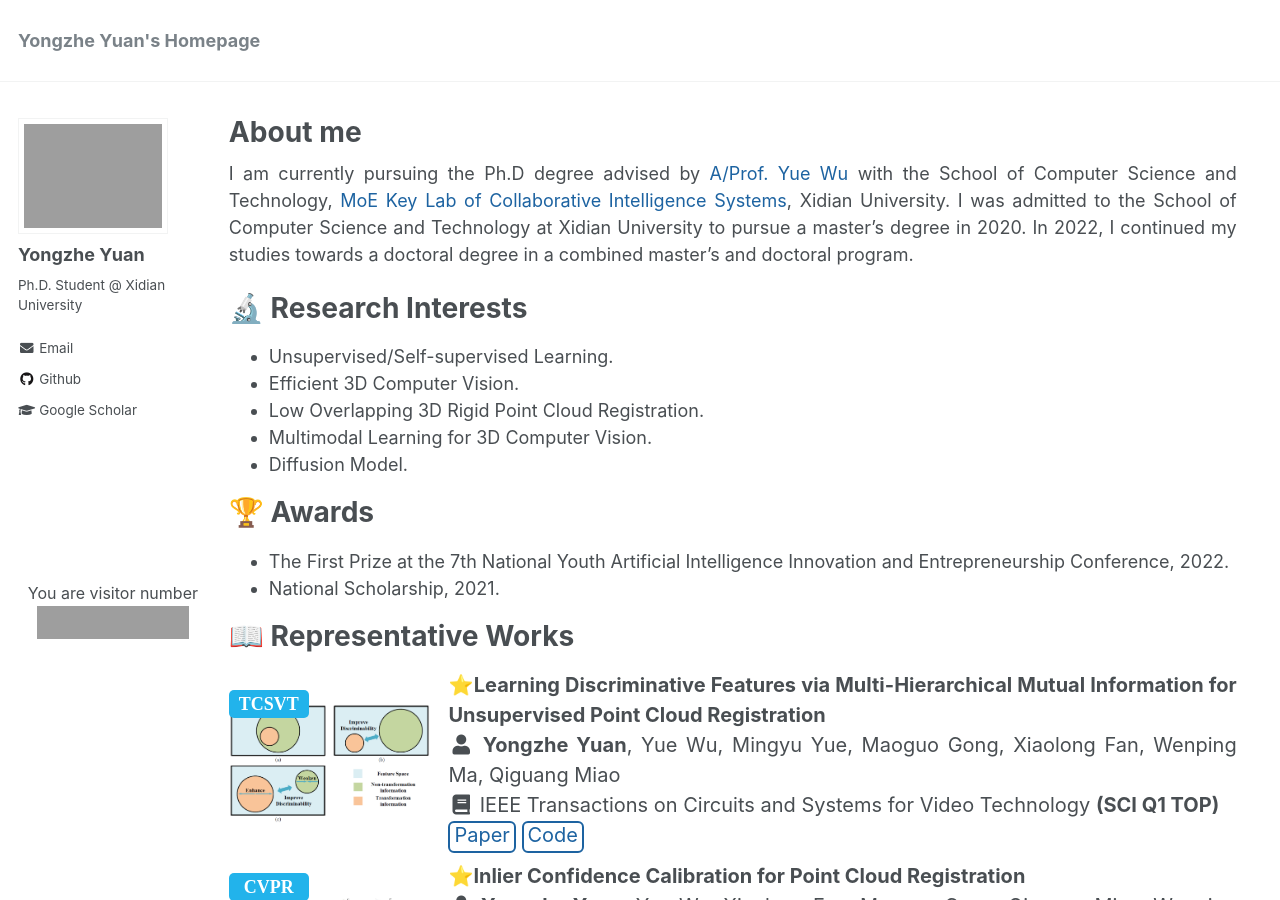
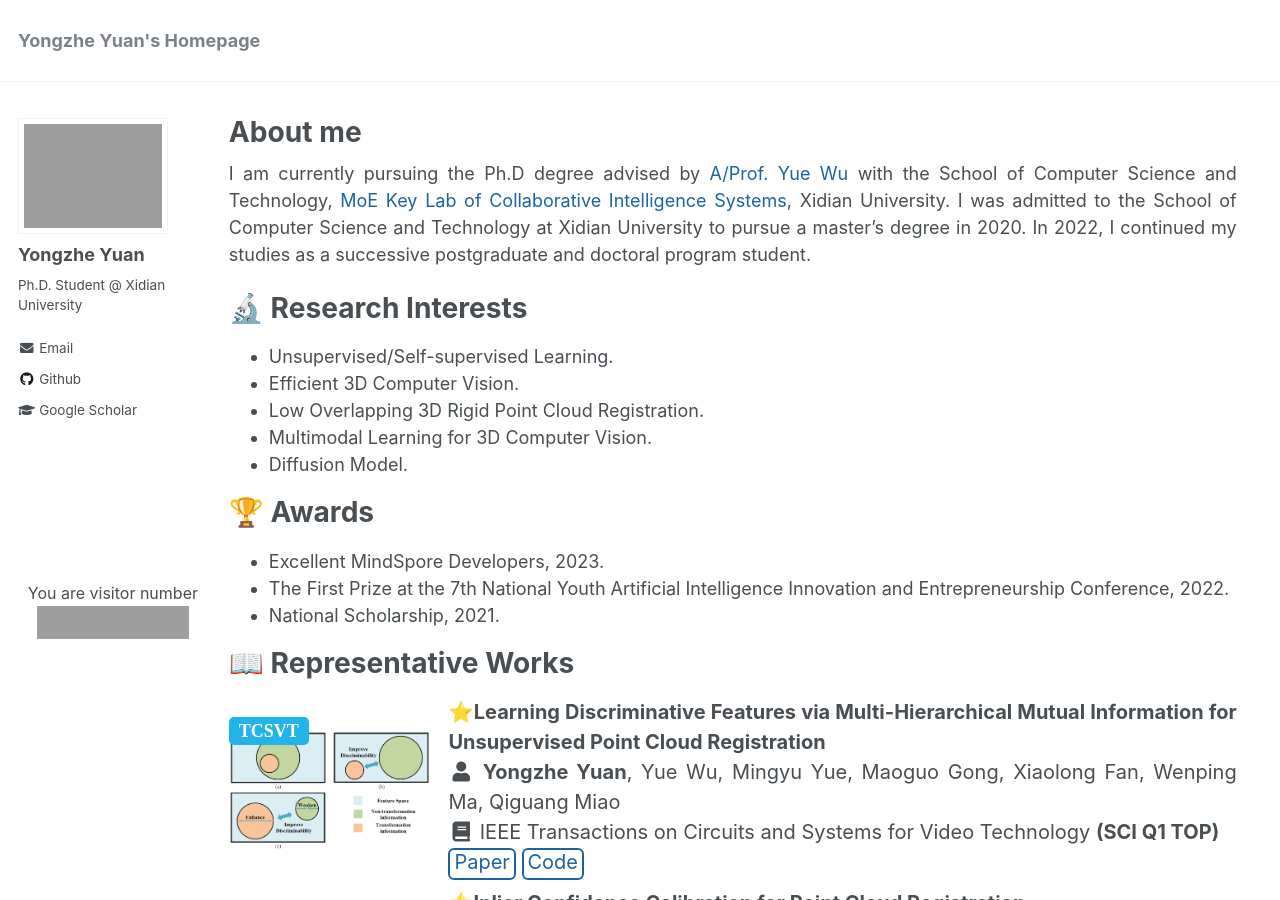
Before and after one commit to YYZMARS/YYZMARS.github.io, a Jekyll site: the page built from _pages/home.md, in a window 1280 px wide and 900 px high. Built offline with Jekyll 4.4.1, drawn with Linux system fonts in a browser that asks for light colours; a script that is not in the unit is left out; grey boxes are pictures that could not be loaded.

Commit message:
Update home.md

```diff
--- a/_pages/home.md
+++ b/_pages/home.md
@@ -8,7 +8,7 @@ redirect_from:
   - /home.html
 ---
 
-I am currently pursuing the Ph.D degree advised by [A/Prof. Yue Wu](https://web.xidian.edu.cn/wuyue/) with the School of Computer Science and Technology, [MoE Key Lab of Collaborative Intelligence Systems](https://cois.xidian.edu.cn/), Xidian University. I was admitted to the School of Computer Science and Technology at Xidian University to pursue a master's degree in 2020. In 2022, I continued my studies towards a doctoral degree in a combined master's and doctoral program.
+I am currently pursuing the Ph.D degree advised by [A/Prof. Yue Wu](https://web.xidian.edu.cn/wuyue/) with the School of Computer Science and Technology, [MoE Key Lab of Collaborative Intelligence Systems](https://cois.xidian.edu.cn/), Xidian University. I was admitted to the School of Computer Science and Technology at Xidian University to pursue a master's degree in 2020. In 2022, I continued my studies as a successive postgraduate and doctoral program student.
 
 
 <h1>🔬 Research Interests</h1>
@@ -20,8 +20,10 @@ I am currently pursuing the Ph.D degree advised by [A/Prof. Yue Wu](https://web.
 
 
 <h1>🏆 Awards</h1>
+- Excellent MindSpore Developers, 2023.
 - The First Prize at the 7th National Youth Artificial Intelligence Innovation and Entrepreneurship Conference, 2022.
 - National Scholarship, 2021.
 
+
 <h1>📖 Representative Works</h1>
 {% for post in site.publications reversed %} {% include archive-single-pub2.html %} {% endfor %}
```
